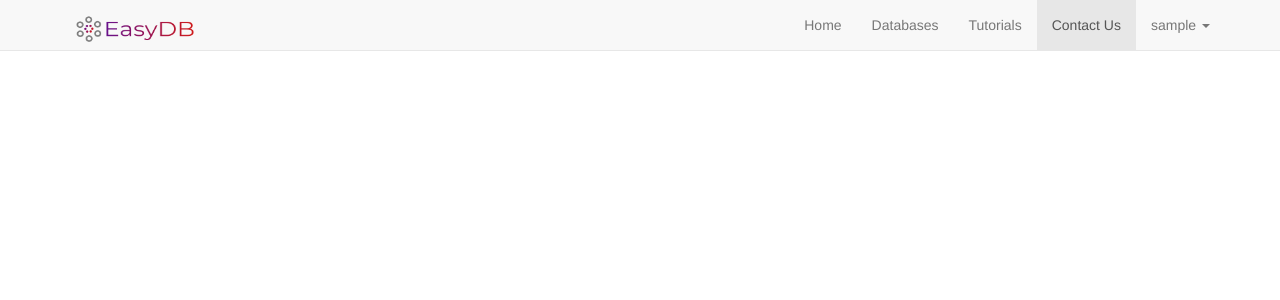
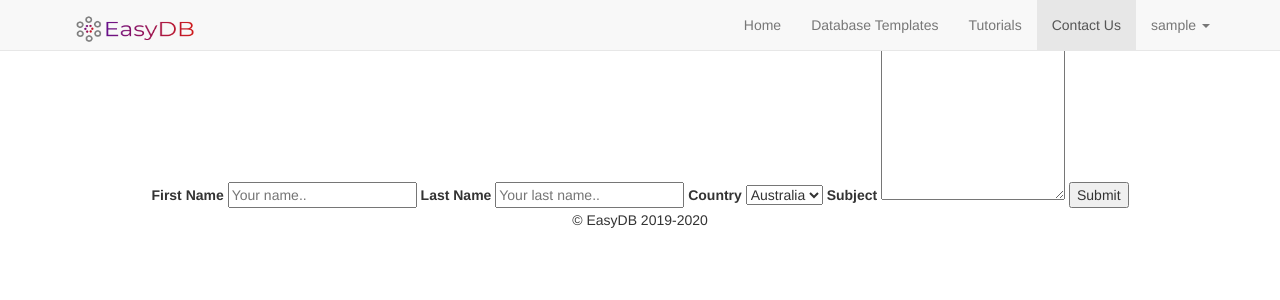
Before and after one commit to peltonsg/EasyDB, a PHP site: page /contact.php in a window 1280 px wide. Shown: the top 300 px of the page. Run offline with PHP 8.4, Linux system fonts and the light colour scheme; the visitor is signed in with stand-in values (Sample User, id 1).

Commit message:
Contact Page form

```diff
--- a/contact.php
+++ b/contact.php
@@ -45,10 +45,10 @@ if(!isset($_SESSION["loggedin"]) || $_SESSION["loggedin"] !== true){
             <!-- Navbar Menu -->
             <ul class="nav navbar-nav navbar-right">
                 <li>
-                    <a href="home.php">Home</a>
+                    <a href="welcome.php">Home</a>
                 </li>
                 <li>
-                    <a href="database.php">Databases</a>
+                    <a href="database.php">Database Templates</a>
                 </li>
                 <li>
                     <a href="tutorials.php">Tutorials</a>
@@ -72,7 +72,30 @@ if(!isset($_SESSION["loggedin"]) || $_SESSION["loggedin"] !== true){
         </div>
     </div>
 </nav>
+<main role="main">
+<div class="container">
+  <form action="action_page.php">
 
+    <label for="fname">First Name</label>
+    <input type="text" id="fname" name="firstname" placeholder="Your name..">
+
+    <label for="lname">Last Name</label>
+    <input type="text" id="lname" name="lastname" placeholder="Your last name..">
+
+    <label for="country">Country</label>
+    <select id="country" name="country">
+      <option value="australia">Australia</option>
+      <option value="canada">Canada</option>
+      <option value="usa">USA</option>
+    </select>
+
+    <label for="subject">Subject</label>
+    <textarea id="subject" name="subject" placeholder="Write something.." style="height:200px"></textarea>
+
+    <input type="submit" value="Submit">
+
+  </form>
+</div>
 </main>
 
     <footer class="container">
--- a/database.php
+++ b/database.php
@@ -14,7 +14,7 @@ if (!isset($_SESSION["loggedin"]) || $_SESSION["loggedin"] !== true) {
 
 <head>
     <meta charset="UTF-8">
-    <title>EasyDB - Database Dashboard</title>
+    <title>EasyDB - Database Templates</title>
     <link rel="stylesheet" href="https://maxcdn.bootstrapcdn.com/bootstrap/3.3.7/css/bootstrap.min.css">
     <script type="text/javascript" src="jquery.tabledit.js"></script>
 
@@ -48,10 +48,10 @@ if (!isset($_SESSION["loggedin"]) || $_SESSION["loggedin"] !== true) {
                 <!-- Navbar Menu -->
                 <ul class="nav navbar-nav navbar-right">
                     <li>
-                        <a href="home.php">Home</a>
+                        <a href="welcome.php">Home</a>
                     </li>
                     <li class="active">
-                        <a href="database.php">Databases</a>
+                        <a href="database.php"> Database Templates</a>
                     </li>
                     <li>
                         <a href="tutorials.php">Tutorials</a>
--- a/home.php
+++ b/home.php
@@ -48,7 +48,7 @@ if(!isset($_SESSION["loggedin"]) || $_SESSION["loggedin"] !== true){
                     <a href="home.php">Home</a>
                 </li>
                 <li>
-                    <a href="database.php">Databases</a>
+                    <a href="database.php">Templates</a>
                 </li>
                 <li>
                     <a href="tutorials.php">Tutorials</a>
--- a/tutorials.php
+++ b/tutorials.php
@@ -45,10 +45,10 @@ if(!isset($_SESSION["loggedin"]) || $_SESSION["loggedin"] !== true){
             <!-- Navbar Menu -->
             <ul class="nav navbar-nav navbar-right">
                 <li>
-                    <a href="home.php">Home</a>
+                    <a href="welcome.php">Home</a>
                 </li>
                 <li>
-                    <a href="database.php">Databases</a>
+                    <a href="database.php">Database Templates</a>
                 </li>
                 <li class="active">
                     <a href="tutorials.php">Tutorials</a>
--- a/welcome.php
+++ b/welcome.php
@@ -45,10 +45,10 @@ if(!isset($_SESSION["loggedin"]) || $_SESSION["loggedin"] !== true){
             <!-- Navbar Menu -->
             <ul class="nav navbar-nav navbar-right">
                 <li>
-                    <a href="home.php">Home</a>
+                    <a href="#">Home</a>
                 </li>
                 <li>
-                    <a href="database.php">Databases</a>
+                    <a href="database.php">Database Templates</a>
                 </li>
                 <li>
                     <a href="tutorials.php">Tutorials</a>
@@ -80,7 +80,7 @@ if(!isset($_SESSION["loggedin"]) || $_SESSION["loggedin"] !== true){
         <div class="container">
           <h1>Hello, <?php echo htmlspecialchars($_SESSION["username"]); ?>!</h1>
           <p>EasyDB is a web application that provides users the ability to create databases, store information, and run insightful queries without needing prior database or coding knowledge. Click the link below to make a database today!</p>
-          <p><a class="btn btn-primary btn-lg" href="database.php" role="button">Get Started &raquo;</a></p>
+          <p><a class="btn btn-primary btn-lg" href="tutorials.php" role="button">Get Started &raquo;</a></p>
         </div>
       </div>
 
```
